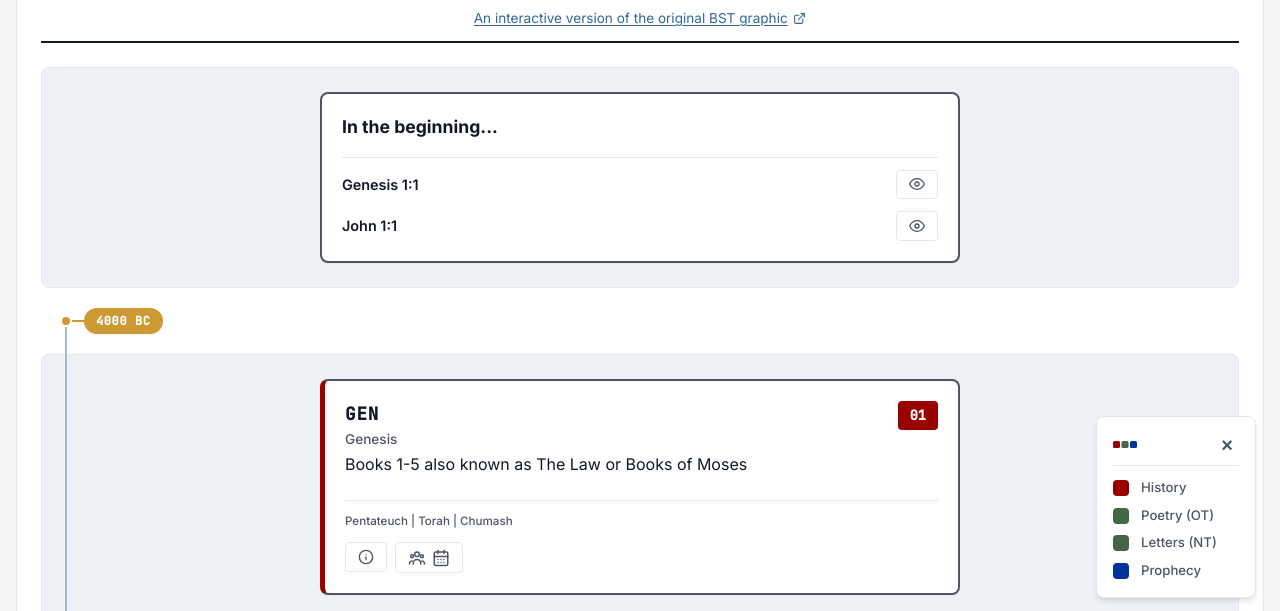
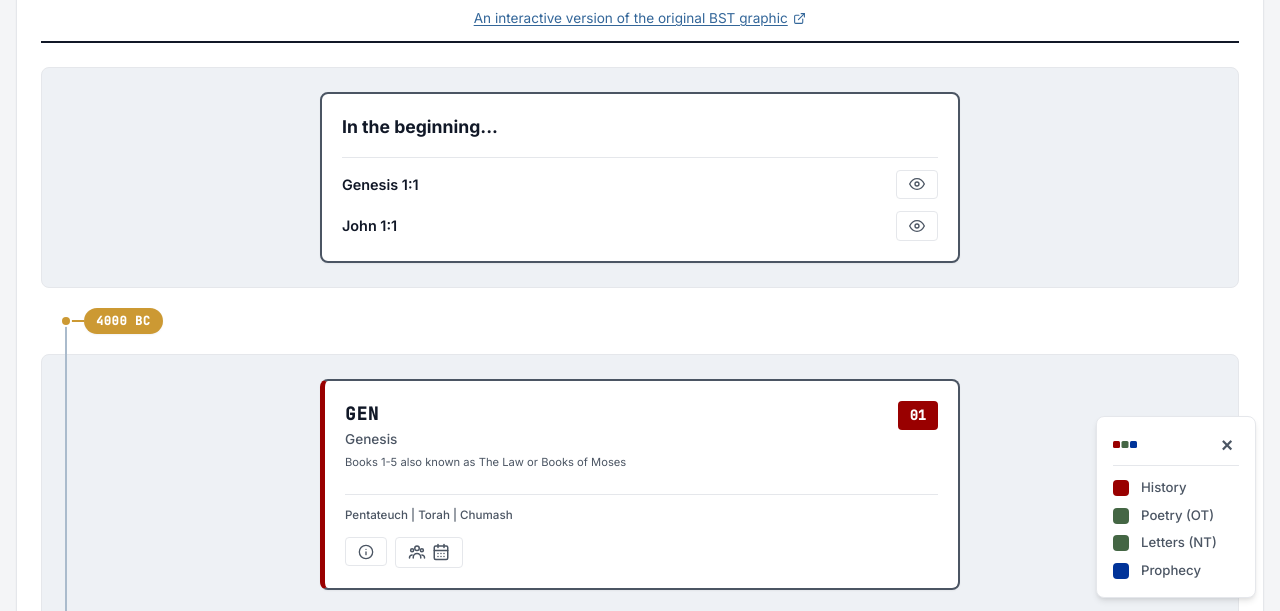
Before and after one commit to basicsofthebible/resources, a plain HTML site: page docs/bstinteractive/index.html in a window 1280 px wide. Shown: the part 178-789 px from the top of the page. Drawn offline with Linux system fonts and the light colour scheme.

Commit message:
Update styles.css

```diff
--- a/docs/bstinteractive/styles.css
+++ b/docs/bstinteractive/styles.css
@@ -425,6 +425,17 @@ body {
     flex: 1 1 auto;
 }
 
+.book-annotation {
+    display: block;
+    margin-block-start: 0.2rem;
+    font-size: 0.7rem;
+    line-height: 1.4;
+    font-weight: 400;
+    color: var(--text-secondary);
+    overflow-wrap: anywhere;
+    text-align: start;
+}
+
 .book-title-row {
     display: flex;
     align-items: baseline;
```
